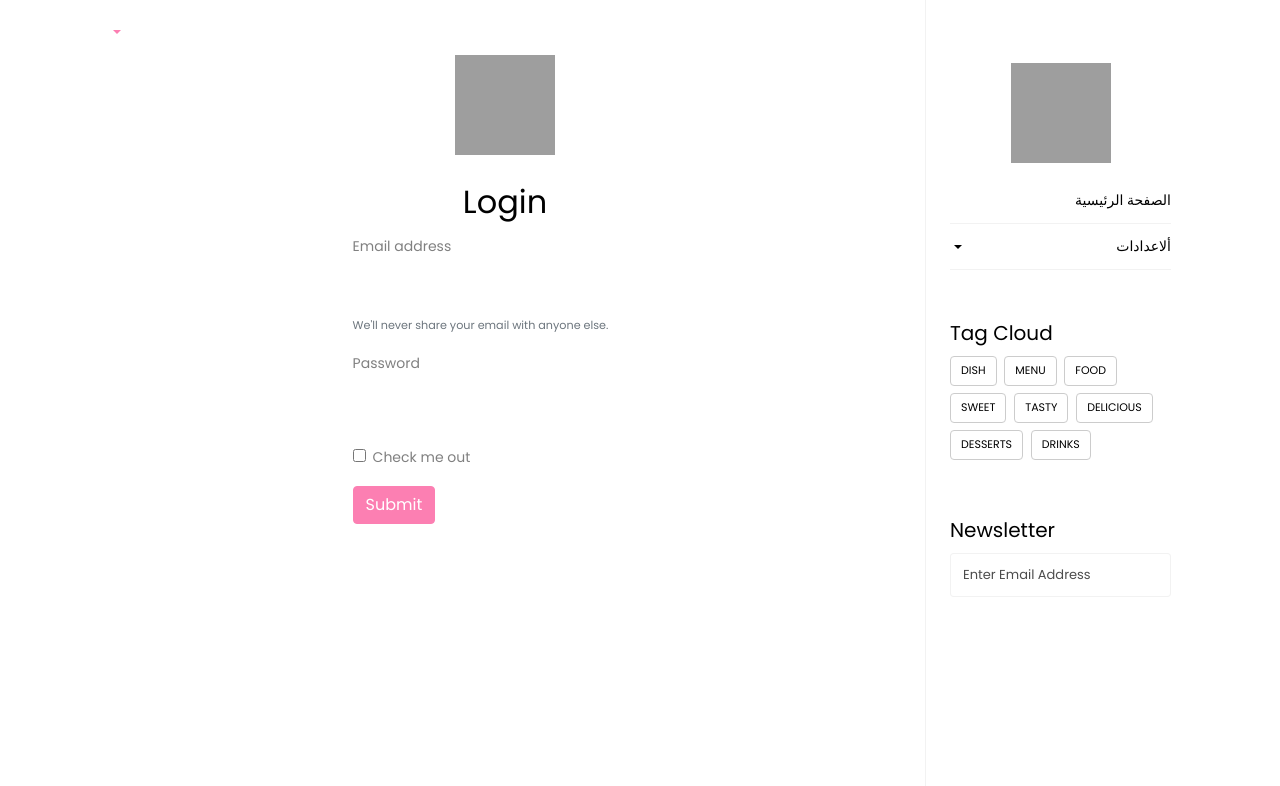
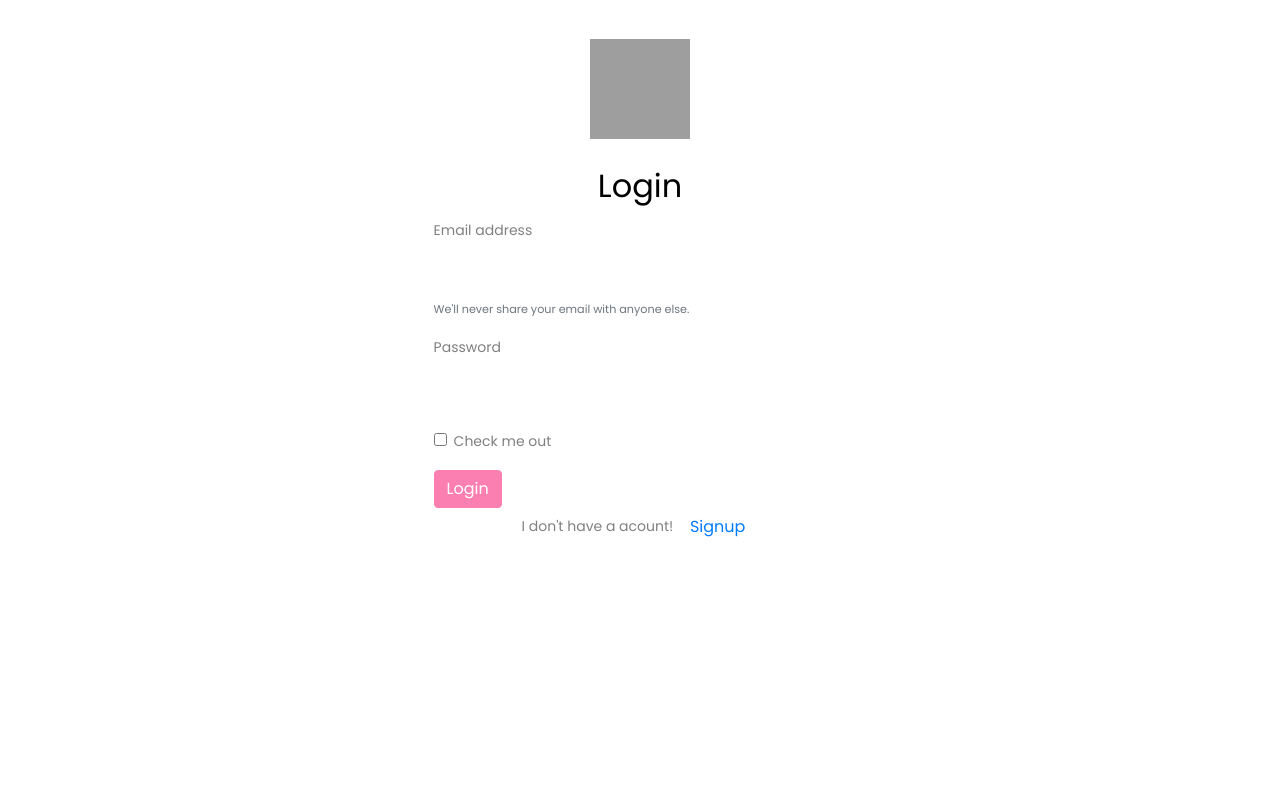
Before and after one commit to AhmedMohamedEid/Generate-Student-Barcode, a Flask app: page /login in a window 1280 px wide. Shown: the top 786 px of the page. Run offline with Flask 2, Linux system fonts and the light colour scheme; parts of the project's set-up code (start-up, migrations or seed data) failed here and were passed over; some libraries are stand-ins or nearby versions; grey boxes are pictures that could not be loaded.

Commit message:
Eidt on login Views and Signup views

```diff
--- a/templates/base.html
+++ b/templates/base.html
@@ -17,6 +17,8 @@
   <body>
     <div class="container d-md-flex align-items-stretch">
       <div id="content" class="p-4 p-md-4 pt-5">
+        {% if request.url_rule.endpoint != 'login' %}
+        {% if request.url_rule.endpoint != 'signup' %}
         <nav aria-label="breadcrumb">
           <ul class="nav">
 
@@ -35,10 +37,14 @@
             </div>
           </ul>
         </nav>
+        {% endif %}
+        {% endif %}
       {% block body %}
 
       {% endblock %}
       </div>
+      {% if request.url_rule.endpoint != 'login' %}
+      {% if request.url_rule.endpoint != 'signup' %}
 
       <nav id="sidebar">
 				<div class="p-4 pt-5">
@@ -84,6 +90,8 @@
 					</div>
 	      </div>
     	</nav>
+      {% endif %}
+      {% endif %}
 		</div>
 
     <script src="{{ url_for('static', filename='js/jquery-3.2.1.min.js') }}" ></script>
--- a/templates/login.html
+++ b/templates/login.html
@@ -31,8 +31,9 @@
         <input type="checkbox" class="form-check-input" id="exampleCheck1">
         <label class="form-check-label" for="exampleCheck1">Check me out</label>
       </div>
-      <button type="submit"  class="btn btn-primary">Submit</button>
+      <button type="submit"  class="btn btn-primary">Login</button>
     </form>
+    <p class="text-center">I don't have a acount! <a href="{{ url_for('signup') }}" class="btn btn-link">Signup</a></p>
   </div>
 </div>
 {% endblock%}
--- a/templates/signup.html
+++ b/templates/signup.html
@@ -32,6 +32,7 @@
       </div>
       <button type="submit"  class="btn btn-primary">Creat</button>
     </form>
+    <p class="text-center">I have a acount! <a href="{{ url_for('login') }}" class="btn btn-link">Login</a></p>
   </div>
 </div>
 {% endblock%}
```
Also changed, not shown: 2 other files.
